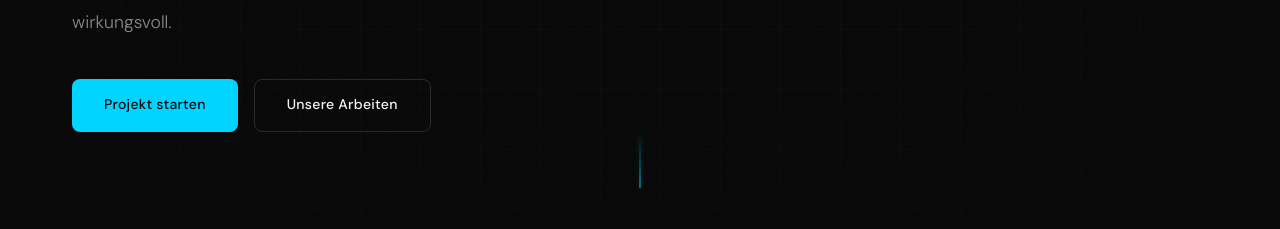
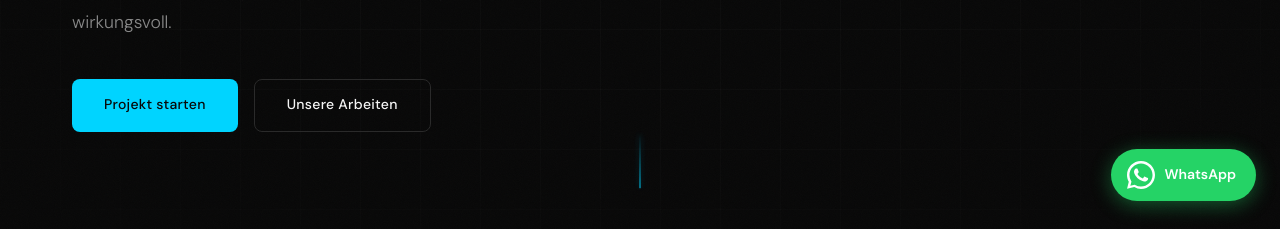
Before and after one commit to charafatj/069digital, a plain HTML site: page index.html in a window 1280 px wide. Shown: the part 571-800 px from the top of the page. Drawn offline with Linux system fonts and the light colour scheme.

Commit message:
Add WhatsApp FAB + portfolio filter styles to style.css

```diff
--- a/style.css
+++ b/style.css
@@ -675,7 +675,6 @@ a { text-decoration: none; color: inherit; }
   opacity: 1 !important;
 }
 
-/* Pro Hilfe GbR */
 @keyframes panLeftRight {
   0%   { background-position: 20% center; }
   50%  { background-position: 80% center; }
@@ -711,7 +710,6 @@ a { text-decoration: none; color: inherit; }
   z-index: 2;
 }
 
-/* Pro Bau GmbH */
 @keyframes slowPulse {
   0%, 100% { transform: scale(1.0) rotate(-1deg); }
   50%       { transform: scale(1.06) rotate(1deg); }
@@ -768,7 +766,6 @@ a { text-decoration: none; color: inherit; }
   z-index: 3;
 }
 
-/* Smart Market — always show bottom info strip */
 .portfolio-item__img--smartmarket::after {
   content: '';
   position: absolute;
@@ -783,7 +780,6 @@ a { text-decoration: none; color: inherit; }
   z-index: 2;
 }
 
-/* Logo badge always visible */
 .portfolio-item__logo-badge {
   position: absolute;
   top: 2rem;
@@ -809,7 +805,6 @@ a { text-decoration: none; color: inherit; }
   filter: brightness(0) invert(1);
 }
 
-/* Screenshot card: tighter overlay so photo shows through */
 .portfolio-item__screenshot-overlay {
   background: linear-gradient(
     160deg,
@@ -1224,7 +1219,6 @@ select option { background: var(--dark-2); }
   transform: translateY(0);
 }
 
-/* stagger siblings */
 .services__grid .reveal:nth-child(2) { transition-delay: 0.1s; }
 .services__grid .reveal:nth-child(3) { transition-delay: 0.2s; }
 .services__grid .reveal:nth-child(4) { transition-delay: 0.1s; }
@@ -1239,7 +1233,6 @@ select option { background: var(--dark-2); }
 .process__steps .reveal:nth-child(4)  { transition-delay: 0.3s; }
 .process__steps .reveal:nth-child(6)  { transition-delay: 0.45s; }
 
-/* Carousel hidden on desktop, shown on mobile via media query */
 .portfolio-carousel { display: none; }
 
 /* ── RESPONSIVE ─────────────────────────────── */
@@ -1255,69 +1248,44 @@ select option { background: var(--dark-2); }
 }
 
 @media (max-width: 768px) {
-  /* ── NAV ── */
   .nav__links          { display: none; }
   .nav__burger         { display: flex; }
   .mobile-menu         { display: flex; }
   .nav__inner          { padding: 0 1.25rem; }
-
-  /* ── TYPOGRAPHY ── */
   h1 { font-size: clamp(2.2rem, 9vw, 3rem); }
   h2 { font-size: clamp(1.7rem, 6vw, 2.2rem); }
   h3 { font-size: 1.05rem; }
   p  { font-size: 0.95rem; }
-
-  /* ── HERO ── */
   .hero__content       { padding-top: 7rem; padding-bottom: 4rem; }
   .hero__badge         { font-size: 0.65rem; }
   .hero__sub           { font-size: 1rem; }
   .hero__actions       { flex-direction: column; align-items: flex-start; gap: 0.75rem; }
   .hero__actions .btn  { width: 100%; justify-content: center; }
-
-  /* ── STATS ── */
   .stats               { padding: 2.5rem 0; }
   .stats__grid         { grid-template-columns: repeat(2, 1fr); gap: 1rem; }
   .stat__number        { font-size: 2.2rem; }
-
-  /* ── SECTION SPACING ── */
   .services, .process, .portfolio, .testimonials, .about, .contact { padding: 5rem 0; }
   .section-header      { margin-bottom: 3rem; }
   .container           { padding: 0 1.25rem; }
-
-  /* ── SERVICES ── */
   .services__grid      { grid-template-columns: 1fr; }
   .service-card        { padding: 1.75rem; }
-
-  /* ── PROCESS ── */
   .process__step       { flex: 0 0 100%; padding: 1.5rem 1rem; text-align: left; }
   .process__num        { font-size: 2.5rem; }
-
-  /* ── PORTFOLIO MOBILE — Carousel ── */
   .portfolio__grid    { display: none; }
   .portfolio-carousel { display: block; margin: 0 -1.25rem; }
-
-  /* ── TESTIMONIALS ── */
   .testimonials__grid  { grid-template-columns: 1fr; gap: 1rem; }
   .testimonial         { padding: 1.5rem; }
-
-  /* ── ABOUT ── */
   .about__inner        { grid-template-columns: 1fr; gap: 2.5rem; }
   .about__card         { padding: 2rem; }
   .about__card-inner   { gap: 1.5rem; }
   .about__metric-num   { font-size: 2.2rem; }
   .about__values       { gap: 0.75rem; }
-
-  /* ── CTA BAND ── */
   .cta-band            { padding: 4rem 0; }
   .cta-band__inner .btn { width: 100%; justify-content: center; }
-
-  /* ── CONTACT ── */
   .contact__inner      { grid-template-columns: 1fr; gap: 2.5rem; }
   .contact__form       { grid-template-columns: 1fr; }
   .form-group--full    { grid-column: 1; }
   .contact__details    { gap: 1rem; }
-
-  /* ── FOOTER ── */
   .footer__inner       { gap: 2.5rem; padding: 3rem 1.25rem 2.5rem; }
   .footer__nav         { grid-template-columns: 1fr 1fr; gap: 1.5rem; }
   .footer__bottom      { padding: 1.25rem 1.25rem; text-align: center; }
@@ -1379,7 +1347,6 @@ select option { background: var(--dark-2); }
   background: var(--dark-3);
 }
 
-/* Pro Hilfe carousel slide */
 .carousel-slide__img--prohilfe {
   background-image: url('assets/prohilfe-mockup-opt.jpg');
   background-size: cover;
@@ -1443,7 +1410,6 @@ select option { background: var(--dark-2); }
 }
 .carousel-slide__link:hover { gap: 0.6rem; }
 
-/* Dots */
 .carousel-dots {
   display: flex;
   justify-content: center;
@@ -1466,7 +1432,6 @@ select option { background: var(--dark-2); }
   border-radius: 3px;
 }
 
-/* ── CAROUSEL CTA SLIDE ─────────────────────── */
 .carousel-slide--cta {
   background: var(--black);
   border: 1px solid rgba(0,212,255,0.15);
@@ -1478,7 +1443,6 @@ select option { background: var(--dark-2); }
   align-self: stretch;
 }
 
-/* Animated grid background */
 .carousel-slide--cta::before {
   content: '';
   position: absolute;
@@ -1490,7 +1454,6 @@ select option { background: var(--dark-2); }
   mask-image: radial-gradient(ellipse 80% 80% at 50% 50%, black 30%, transparent 100%);
 }
 
-/* Glow orb */
 .carousel-slide--cta::after {
   content: '';
   position: absolute;
@@ -1552,11 +1515,7 @@ select option { background: var(--dark-2); }
   margin: 0 0 1.25rem;
 }
 
-/* ══════════════════════════════════════════════
-   ── PREMIUM EFFECTS
-   ══════════════════════════════════════════════ */
-
-/* ── 1. PAGE LOAD FADE-IN ─────────────────── */
+/* ── PREMIUM EFFECTS ────────────────────────── */
 .hero__content {
   animation: pageFadeIn 0.7s ease both;
 }
@@ -1565,7 +1524,6 @@ select option { background: var(--dark-2); }
   to   { opacity: 1; }
 }
 
-/* ── 2. SCROLL PROGRESS BAR ──────────────── */
 .scroll-progress {
   position: fixed;
   top: 0; left: 0;
@@ -1577,8 +1535,6 @@ select option { background: var(--dark-2); }
   pointer-events: none;
 }
 
-
-/* ── 4. GRAIN OVERLAY ────────────────────── */
 .grain {
   position: fixed;
   inset: 0;
@@ -1598,13 +1554,11 @@ select option { background: var(--dark-2); }
   100%{ background-position: 0 0; }
 }
 
-/* ── 4b. HERO STAGGER ───────────────────── */
 .hero__badge   { transition-delay: 0.1s !important; }
 .hero__headline{ transition-delay: 0.25s !important; }
 .hero__sub     { transition-delay: 0.4s !important; }
 .hero__actions { transition-delay: 0.55s !important; }
 
-/* ── 5. SERVICE CARD — border slide up ──── */
 .service-card::after {
   content: '';
   position: absolute;
@@ -1617,7 +1571,6 @@ select option { background: var(--dark-2); }
 }
 .service-card:hover::after { transform: scaleX(1); }
 
-/* ── 6. TESTIMONIAL CAROUSEL (mobile) ──── */
 .testimonial-dots { display: none; margin-top: 1.25rem; }
 @media (max-width: 768px) {
   .testimonials__grid {
@@ -1638,7 +1591,6 @@ select option { background: var(--dark-2); }
   .testimonial-dots { display: flex; }
 }
 
-/* ── 8. STICKY MOBILE CTA ────────────────── */
 .sticky-cta {
   display: none;
   position: fixed;
@@ -1669,7 +1621,6 @@ select option { background: var(--dark-2); }
   .sticky-cta { display: block; }
 }
 
-
 /* ── WHATSAPP FOOTER BANNER ─────────────────── */
 .footer__whatsapp {
   border-top: 1px solid var(--border);
@@ -1773,3 +1724,41 @@ select option { background: var(--dark-2); }
 
 @media (max-width: 900px) { .pf-grid { grid-template-columns: repeat(2, 1fr); } }
 @media (max-width: 600px) { .pf-grid { grid-template-columns: 1fr; } }
+
+/* ── WHATSAPP FLOATING BUTTON ────────────────── */
+.wa-fab {
+  position: fixed;
+  right: 1.5rem;
+  bottom: 1.75rem;
+  z-index: 999;
+  display: flex;
+  align-items: center;
+  gap: 0.6rem;
+  background: #25d366;
+  color: #fff;
+  border-radius: 100px;
+  padding: 0.75rem 1.25rem 0.75rem 1rem;
+  box-shadow: 0 4px 20px rgba(37,211,102,0.4);
+  font-family: var(--font-body);
+  font-size: 0.875rem;
+  font-weight: 600;
+  text-decoration: none;
+  transition: transform 0.25s ease, box-shadow 0.25s ease;
+  overflow: hidden;
+  max-width: 200px;
+}
+.wa-fab:hover {
+  transform: translateY(-3px);
+  box-shadow: 0 8px 30px rgba(37,211,102,0.55);
+}
+.wa-fab__label {
+  white-space: nowrap;
+}
+@media (max-width: 600px) {
+  .wa-fab {
+    padding: 0.85rem;
+    border-radius: 50%;
+    max-width: none;
+  }
+  .wa-fab__label { display: none; }
+}
```
